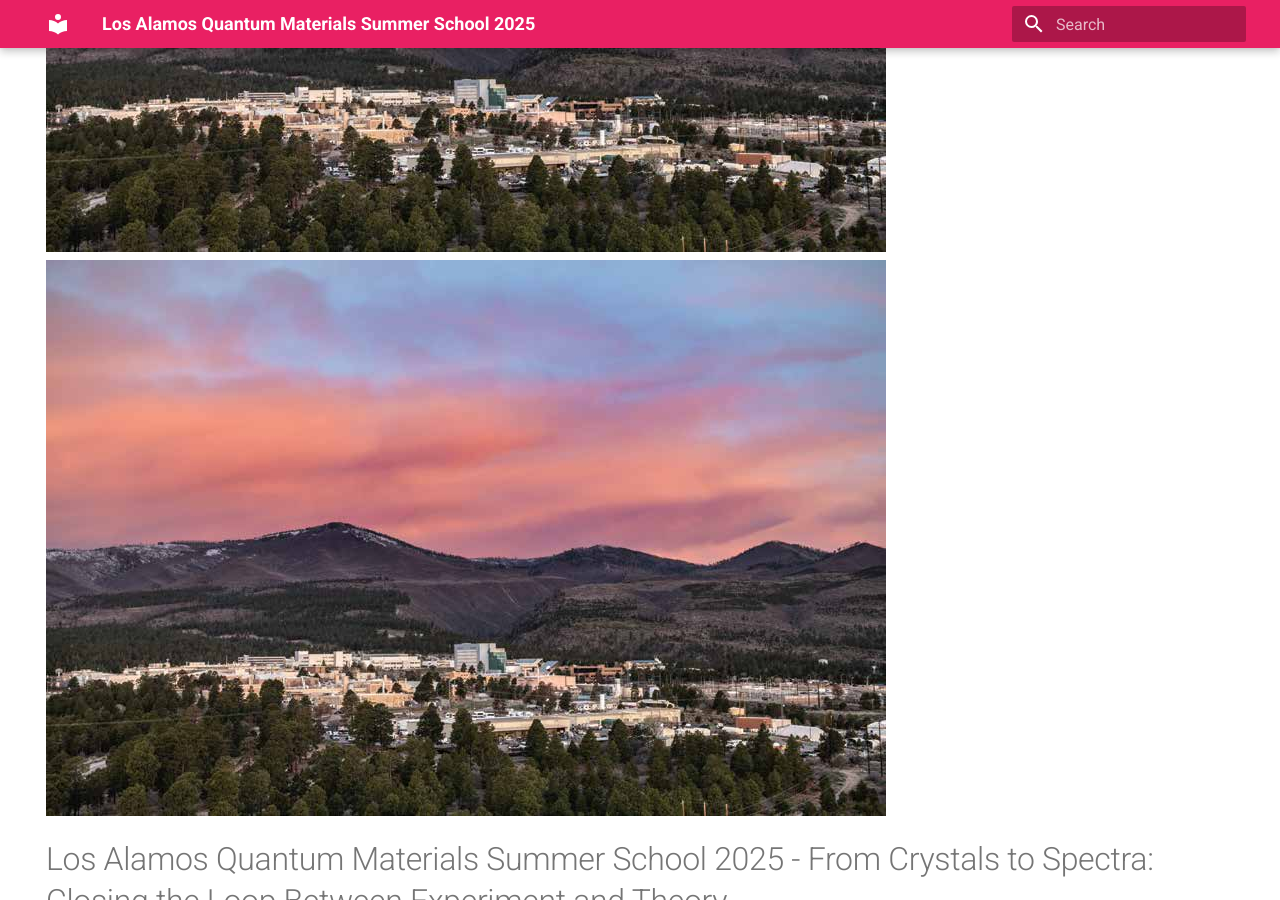
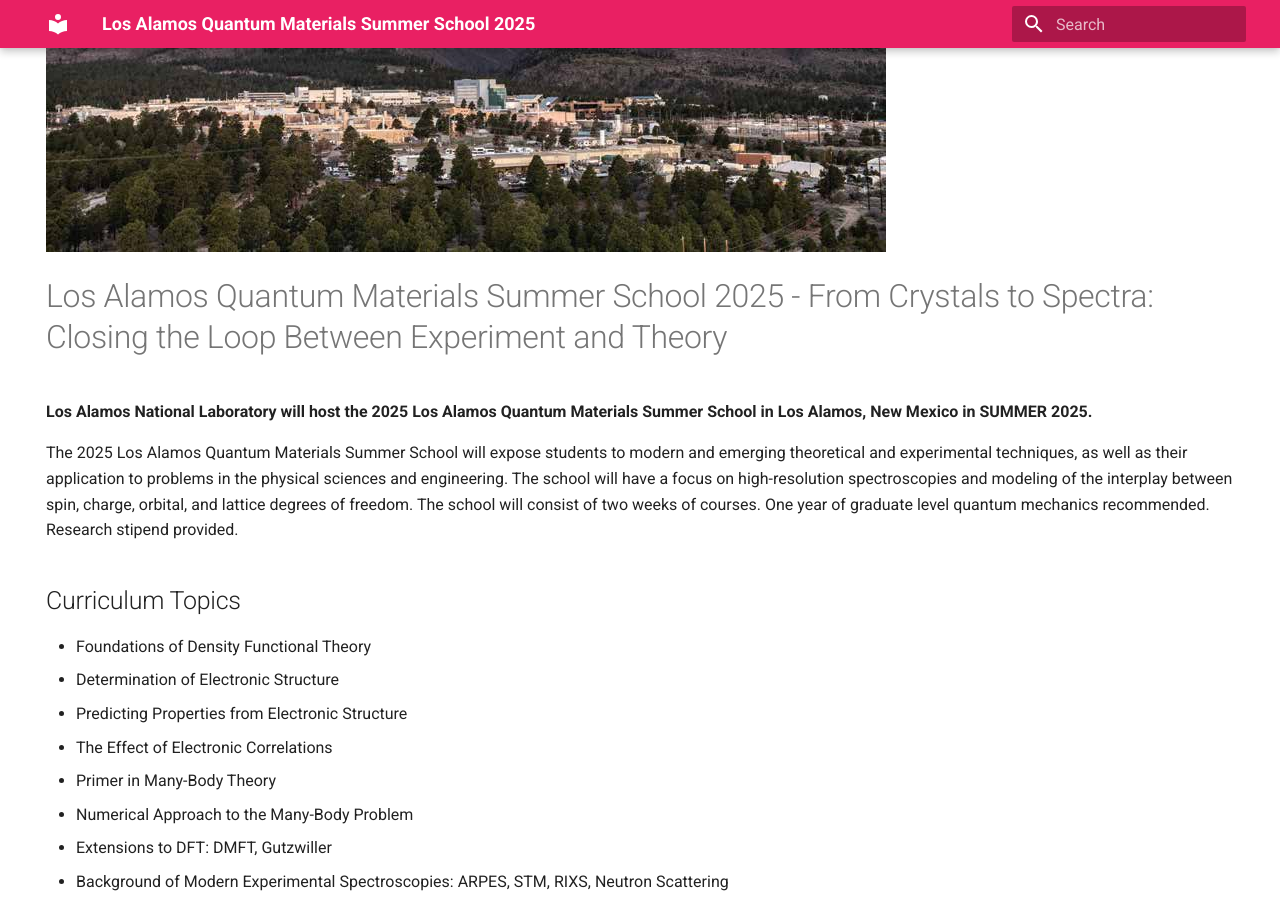
Before and after one commit to LAQMSS-trial/mkdocs, an MkDocs documentation site: the page built from docs/index.md, in a window 1280 px wide and 900 px high, scrolled down 466 px. Built offline with MkDocs 1.6.1 and Material for MkDocs 9.7.7, drawn with Linux system fonts in a browser that asks for light colours.

Commit message:
Move assets inside of docs, see if image renders

```diff
--- a/docs/index.md
+++ b/docs/index.md
@@ -6,7 +6,6 @@ title: Los Alamos Quantum Materials Summer School 2025
 #template: home.html
 ---
 
-<img src="assets/images/background.jpg">
 ![Background image](assets/images/background.jpg)
 
 # Los Alamos Quantum Materials Summer School 2025 - From Crystals to Spectra: Closing the Loop Between Experiment and Theory
```
